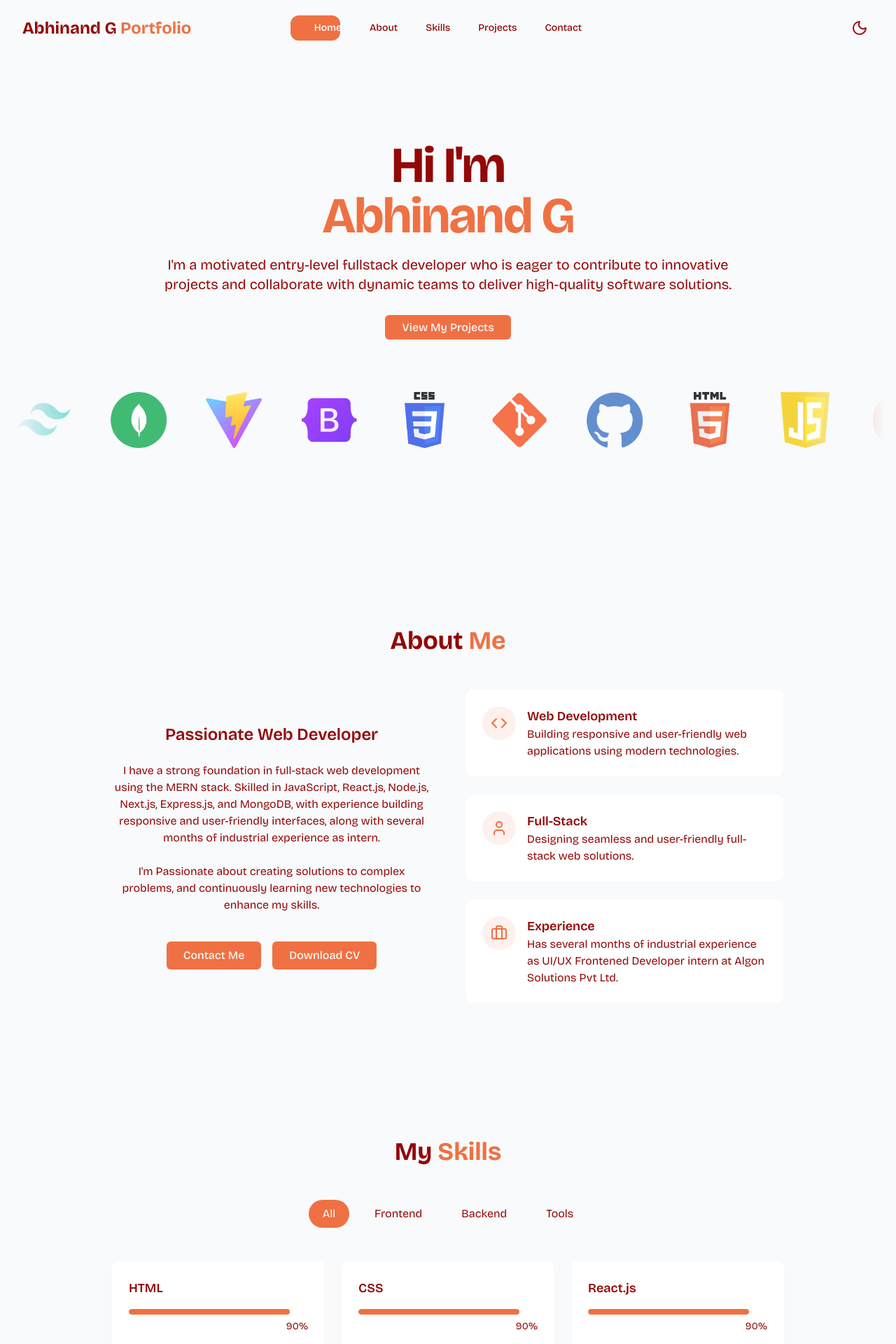
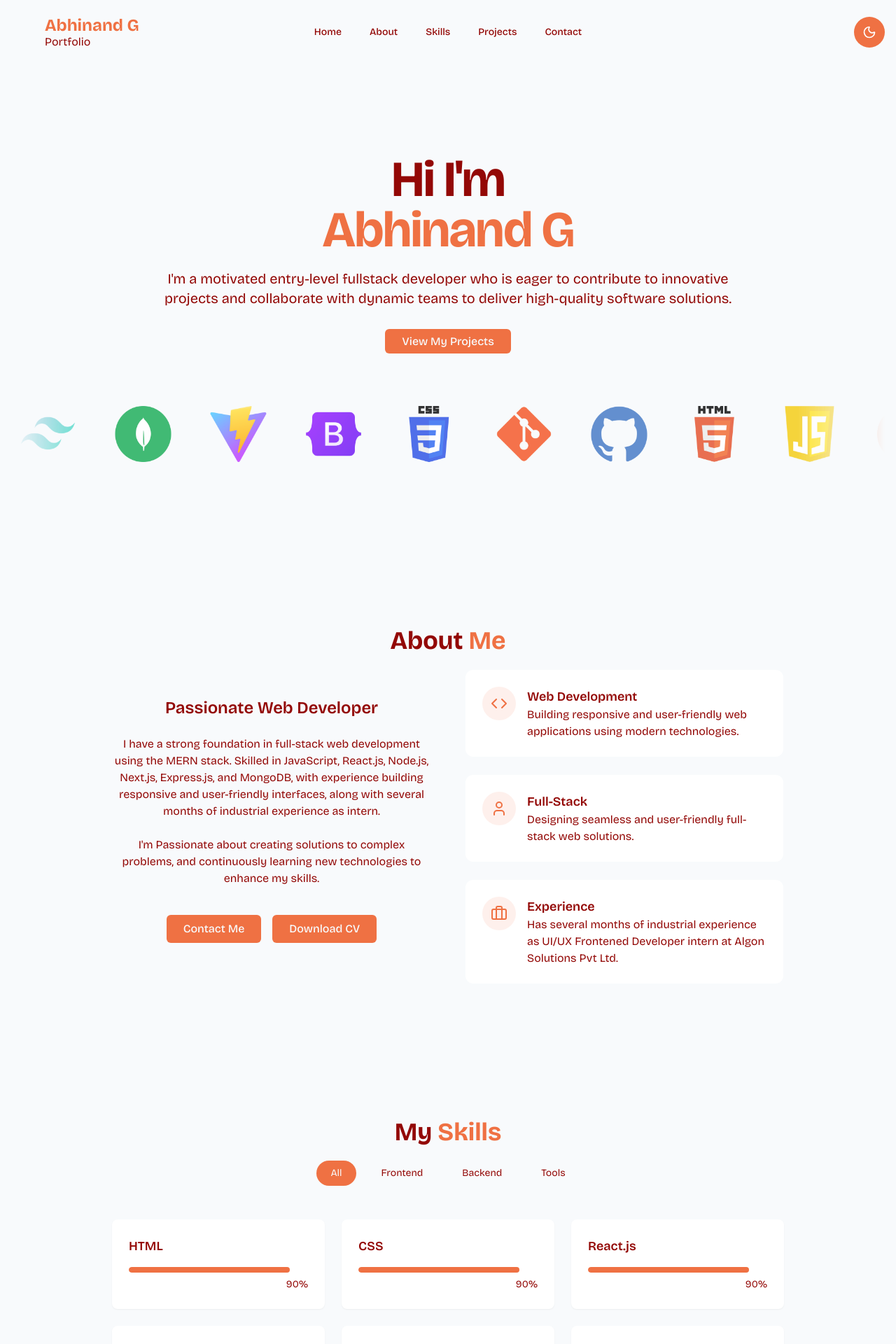
Before and after one commit to Abhinandg2003/Portfolio, a React (Vite) app: page / in a window 1280 px wide. Shown: the top 1920 px of the page at 70% size. Built offline with nearby package versions, Linux system fonts and the light colour scheme.

Commit message:
navbar change

```diff
--- a/src/components/AboutSection.jsx
+++ b/src/components/AboutSection.jsx
@@ -3,7 +3,7 @@ import { Briefcase, Code,User } from "lucide-react";
 export const AboutSection =() =>{
     return <section id ="about" className="py-24 px-4 relative">
         <div className="container mx-auto max-w-5xl">
-            <h2 className="text-3xl md:text-4xl font-bold mb-12 text-center">
+            <h2 className="text-3xl md:text-4xl font-bold mb-5 text-center">
                 About <span className="text-primary"> Me</span>
             </h2>
             <div className="grid grid-cols-1 md:grid-cols-2 gap-12 items-center">
@@ -20,7 +20,7 @@ export const AboutSection =() =>{
                         I'm Passionate about creating solutions to complex problems, and continuously learning new technologies to enhance my skills.
                     </p>
 
-                    <div className="flex flex-col sm:flex-row gap-4 pt-4 justify-center">
+                    <div className="flex flex-col sm:flex-row gap-4 pt-4 pb-5 justify-center">
                         <a href="#contact" className="cosmic-button">
                             Contact Me
                         </a>
--- a/src/components/ContactSection.jsx
+++ b/src/components/ContactSection.jsx
@@ -54,7 +54,7 @@ export const ContactSection =() =>{
 
                     </div>
 
-
+{/*
                     <div className="flex justify-center space-x-4">
                         <div className="p-3 rounded-full bg-primary/10">
                         <MapPin className= "h-6 w-6 text-primary"/>
@@ -65,7 +65,7 @@ export const ContactSection =() =>{
                             className="text-muted-foreground hover:text-primary transition-colors">Maneed P O, Piravom, Kochi, Kerala</a>
                         </div>
 
-                    </div>
+                    </div> */}
 
                 </div>
 
--- a/src/components/HeroSection.jsx
+++ b/src/components/HeroSection.jsx
@@ -6,7 +6,7 @@ export const HeroSection = () => {
     <section
     id="home"
     className="relative min-h-screen flex flex-col items-center justify-center px-4">
-    <div className="container max-w-7xl md:max-w-4xl mx-auto text-center z-10 mt-20 md:mt-30">
+    <div className="container max-w-7xl md:max-w-4xl mx-auto text-center z-10 mt-20 md:mt-40">
         <div className="">
             <h1 className="text-5xl md:text-6xl lg:text-7xl font-bold tracking-tight  mb-5">
   <span className="opacity-0 animate-fade-in">Hi</span>{" "}
--- a/src/components/LogoSlider.jsx
+++ b/src/components/LogoSlider.jsx
@@ -81,7 +81,7 @@ export default function LogoSlider() {
           <img
             key={i}
             src={logo}
-            className=" h-10 md:h-20 opacity-80 hover:opacity-100 transition"
+            className=" h-15 md:h-20 opacity-80 hover:opacity-100 transition"
             alt="logo"
           />
         ))}
--- a/src/components/Navbar.jsx
+++ b/src/components/Navbar.jsx
@@ -24,6 +24,12 @@ const [pillStyle, setPillStyle] = useState({});
 
 const [isAutoScrolling, setIsAutoScrolling] = useState(false);
 
+const [showPill, setShowPill] = useState(false);
+
+const [navReady, setNavReady] = useState(true);
+
+
+
 
 
 
@@ -48,29 +54,49 @@ useEffect(() => {
 
 
 useEffect(() => {
-  if (!navRef.current) return;
+  if (!navRef.current || !navReady || !isScrolled) return;
 
   const activeEl = navRef.current.querySelector(
     `[data-name="${active}"]`
   );
 
-  if (activeEl) {
+  if (!activeEl) return;
+
+  requestAnimationFrame(() => {
     setPillStyle({
       left: activeEl.offsetLeft,
       width: activeEl.offsetWidth,
     });
-  }
-}, [active]);
+  });
+}, [active, navReady, isScrolled]);
+
 
 
 
 
 
 useEffect(() => {
-    const handleScroll = () => setIsScrolled(window.scrollY > 10);
+  let timeout;
+
+  const handleScroll = () => {
+    const scrolled = window.scrollY > 10;
+    setIsScrolled(scrolled);
+
+    setNavReady(false);
+
+    clearTimeout(timeout);
+    timeout = setTimeout(() => {
+      setNavReady(true);
+    }, 20); // matches your navbar animation timing
+  };
+
   window.addEventListener("scroll", handleScroll);
-    return () => window.removeEventListener("scroll", handleScroll);
+  return () => {
+    window.removeEventListener("scroll", handleScroll);
+    clearTimeout(timeout);
+  };
 }, []);
+
 
   useEffect(() => {
     document.body.classList.toggle("overflow-hidden", isMenuOpen);
@@ -95,19 +121,16 @@ useEffect(() => {
   className={cn(
     "fixed left-1/2 -translate-x-1/2 z-50 transition-all duration-300 ease-out",
     isScrolled
-      ? "top-4 w-[92%] max-w-8xl py-3 bg-glass/10 backdrop-blur-xl rounded-3xl shadow-lg  scale-[0.98]"
-      : "top-0 w-full py-5 scale-100"
-  )
-}
+      ? "top-4 w-[92%] max-w-8xl py-3 bg-glass/10 backdrop-blur-xl rounded-full shadow-lg scale-[0.98]"
+      : "top-0 w-full py-5 scale-100 "
+  )}
 >
-
-        <div className="container px-3 sm:px-6 md:px-8 grid grid-cols-2 lg:grid-cols-3 items-center">
-
+        <div className="w-full px-0 sm:px-0 md:px-0 lg:px-0 grid grid-cols-2 lg:grid-cols-3 items-center">
           {/* Left - Logo */}
-  <a className="text-xl md:text-2xl font-bold text-primary flex items-center cursor-pointer">
-    <span className="relative z-10">
-      <span className=" text-foreground">Abhinand G </span>
-      Portfolio
+          <a className="text-xl md:text-2xl font-bold text-primary flex items-center cursor-pointer justify-start pl-8 sm:pl-10 md:pl-16">
+            <span className="relative z-10 text-left">
+              <span className="text-primary block">Abhinand G</span>
+              <span className="block text-sm md:text-base font-normal text-foreground -mt-1">Portfolio</span>
             </span>
           </a>
 
@@ -117,10 +140,14 @@ useEffect(() => {
             className="relative hidden lg:flex items-center justify-center space-x-2 p-1"
           >
             {/* Sliding Background */}
+{isScrolled && (
   <span
-    className="absolute top-0.5 bottom-0.5 rounded-xl bg-primary backdrop-blur-xl transition-all duration-200 ease-out"
+    className="absolute top-0.5 bottom-0.5 rounded-xl bg-primary transition-all duration-300 ease-out"
     style={pillStyle}
   />
+)}
+
+
 
             {navItems.map((item) => (
               <a
@@ -147,12 +174,12 @@ className="relative hidden lg:flex items-center justify-center space-x-2 p-1"
                     setIsAutoScrolling(false);
                   }, 600);
                 }}
-
                 className={cn(
                   "relative z-10 px-4 py-1.5 text-sm font-medium transition-colors duration-300",
-        active === item.name
+                  active === item.name && isScrolled
   ? "text-white"
-          : "text-foreground hover hover:text-primary transition"
+  : "text-foreground hover:text-primary transition"
+
                 )}
               >
                 {item.name}
@@ -160,22 +187,20 @@ className="relative hidden lg:flex items-center justify-center space-x-2 p-1"
             ))}
           </div>
 
-
           {/* Right - Theme + Mobile Menu */}
-  <div className="flex justify-end items-center gap-3">
+          <div className="flex justify-end items-center gap-3 px-4">
             <div className="hidden lg:flex">
               <ThemeToggle />
             </div>
 
             <button
               onClick={() => setIsMenuOpen(!isMenuOpen)}
-      className="lg:hidden p-2 text-foreground z-[9999] "
+              className="lg:hidden p-3 z-[9999] bg-primary rounded-full text-white"
             >
-      <Menu size={26} />
+              <Menu size={22} />
             </button>
           </div>
         </div>
-
       </nav>
 
       {/* Mobile Menu */}
--- a/src/components/ProjectsSection.jsx
+++ b/src/components/ProjectsSection.jsx
@@ -5,7 +5,7 @@ const projects = [
     {
         id: 1,
         title: "Unity Heights",
-        description: "Portfolio of Unity Heights Constructions. Developed by me at Algon Solutions.",
+        description: "Portfolio of Unity Heights Constructions. Developed at Algon Solutions.",
         image: "Projects/UnityHeights.png",
         tags: ["React", "JavaScript", "Node.js", "Tailwind CSS"],
         demoUrl: "https://www.unityheights.org/",
@@ -43,7 +43,7 @@ const projects = [
 export const ProjectsSection = () => {
     return <section id="projects" className="py-24 px-4 relative">
         <div className="container mx-auto max-w-5xl">
-            <h2 className="text-3xl md:text-4xl font-bold mb-4 text-center"> Featured <span className="text-primary" >
+            <h2 className="text-3xl md:text-4xl font-bold mb-5 text-center"> Featured <span className="text-primary" >
                 Projects
             </span>
             </h2>
--- a/src/components/SkillsSection.jsx
+++ b/src/components/SkillsSection.jsx
@@ -40,23 +40,25 @@ export const SkillsSection = () => {
         (skill)=> activeCategory === "all" || skill.category.toLowerCase() === activeCategory);
 
     return (
-    <section id="skills" className="py-24 px-4 relative bg-secondary/30">
+    <section id="skills" className="py-24  relative bg-secondary/30">
         <div className="container mx-auto max-w-5xl">
-            <h2 className="text-3xl md:text-4xl font-bold mb-12 text-center">
+            <h2 className="text-3xl md:text-4xl font-bold mb-5 text-center">
                 My <span className="text-primary">
                     Skills
                 </span>
             </h2>
 
-            <div className="flex flex-wrap justify-center gap-4 mb-12">
+            <div className="flex flex-nowrap overflow-x-auto justify-center sm:justify-center gap-2 sm:gap-4 mb-12 px-1 scrollbar-hide">
                 {categories.map((category,key) => (
                     <button key={key}
                     onClick={() => setActiveCategory(category)}
-                    className={cn("px-5 py-2 rounded-full transition-colors duration-300 capitalize",
-                        activeCategory === category
-                        ? "bg-primary text-primary-foreground"
-                        : "bg-secondary/70 text-foreground hover:bg-secondary/80 "
-                    )}
+                    className={cn(
+  "shrink-0 px-3 sm:px-5 py-1.5 sm:py-2 text-[11px] sm:text-sm rounded-full transition-colors duration-300 capitalize whitespace-nowrap",
+  activeCategory === category
+    ? "bg-primary text-primary-foreground"
+    : "bg-secondary/70 text-foreground hover:bg-secondary/80"
+)}
+
                     >
                         {category}
                         </button>
@@ -64,12 +66,12 @@ export const SkillsSection = () => {
 
 
             </div>
-            <div className="grid grid-cols-1 sm:grid-cols-2 lg:grid-cols-3 gap-6">
+            <div className="grid grid-cols-2 sm:grid-cols-2 lg:grid-cols-3 gap-6">
                 {filteredSkills.map((skill,key) => (
                     <div key= {key}
-                    className="bg-card p-6 rounded-lg shadow-xs card-hover"
+                    className="bg-card p-3 md:p-6 rounded-lg shadow-xs card-hover"
                     >
-                        <div className="text-left mb-4">
+                        <div className="text-left mb:3 md:mb-4">
                             <h3 className="font-semibold text-lg">{skill.name}</h3>
                         </div>
                         <div className="w-full bg-secondary/50 h-2 rounded-full overflow-hidden">
--- a/src/components/ThemeToggle.jsx
+++ b/src/components/ThemeToggle.jsx
@@ -35,13 +35,13 @@ export const ThemeToggle = () => {
     return (
         <button onClick={toggleTheme}
             className={cn(
-                " p-2 rounded-full transition-colors duration-300",
+                "  rounded-full transition-colors duration-300",
                 "focus:outline-hidden"
             )}>
             {isDarkMode ? (
-                <Sun className="h-6 w-6 text-orange-400" />
+                <Sun className="h-11 w-11 text-white bg-primary p-3 rounded-full" />
             ) : (
-                <Moon className="h-6 w-6 text-red-800" />
+                <Moon className="h-11 w-11 text-white bg-primary p-3 rounded-full" />
             )}
         </button>
     );
```
Lines whose indentation alone changed are shown as unchanged.
